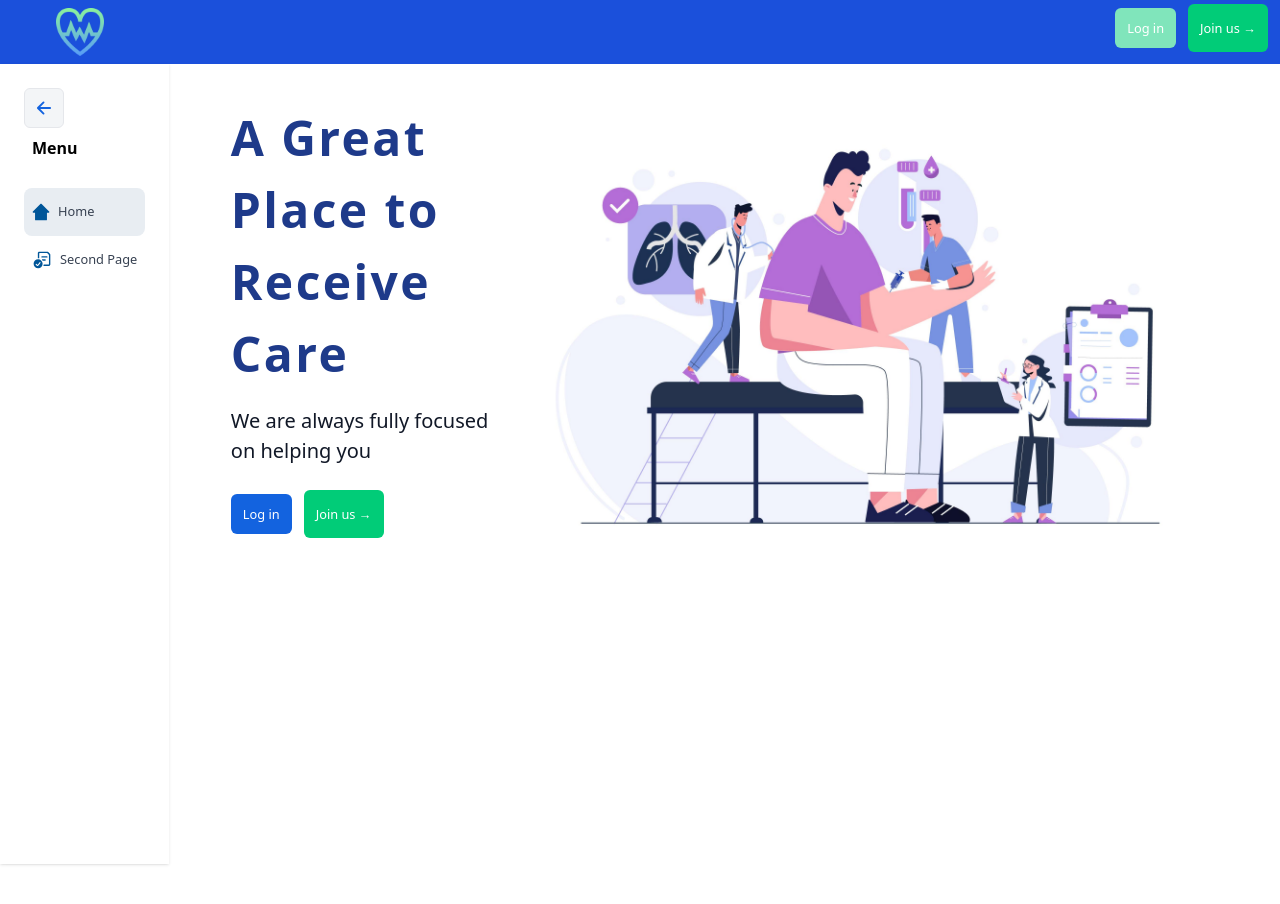
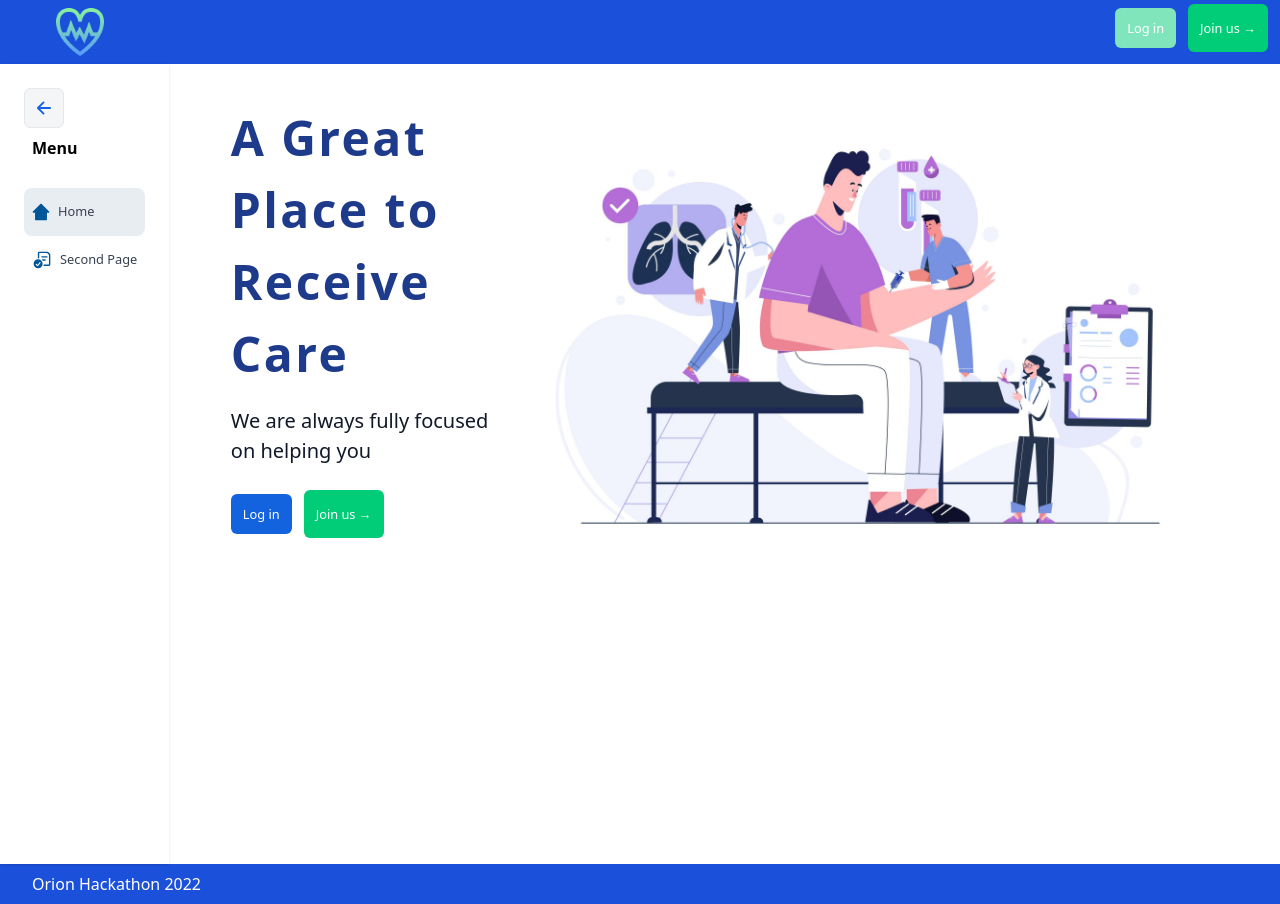
Before and after one commit to baristure/healthConn, a React (Create React App) app in the folder client/: page / in a window 1280 px wide. Before the commit the page ends 864 px from the top, so only its background shows below. Built offline with nearby package versions, Linux system fonts and the light colour scheme; what @mswjs/data would draw is missing.

Commit message:
vladimir: footer

```diff
--- /dev/null
+++ b/client/src/features/Footer/index.js
@@ -0,0 +1,16 @@
+import React from "react";
+import { Disclosure, Menu, Transition, Tab } from "@headlessui/react";
+
+const Footer = () => {
+  return (
+    <Disclosure as="nav" className="bg-transparent">
+      {() => (
+        <footer className="w-full bg-primary-navbar p-2 sm:pl-6 lg:pl-8 text-white">
+            Orion Hackathon 2022
+        </footer>
+      )}
+    </Disclosure>
+  );
+};
+
+export default Footer;
--- a/client/src/features/Layout.js
+++ b/client/src/features/Layout.js
@@ -5,6 +5,7 @@ import { ToastContainer } from "react-toastify";
 
 import NavBar from "./common/NavBar";
 import Sidebar from "./common/Sidebar";
+import Footer from "./Footer";
 
 import { Dashboard, ExamplePage, Login } from "./index";
 import { DoctorLogin } from "./Login/DoctorLogin";
@@ -55,6 +56,7 @@ function Layout() {
       </div>
 
       <ToastContainer />
+      <Footer />
     </div>
   );
 }
```
Also changed, not shown: client/src/features/common/NavBar.js (indentation only).
